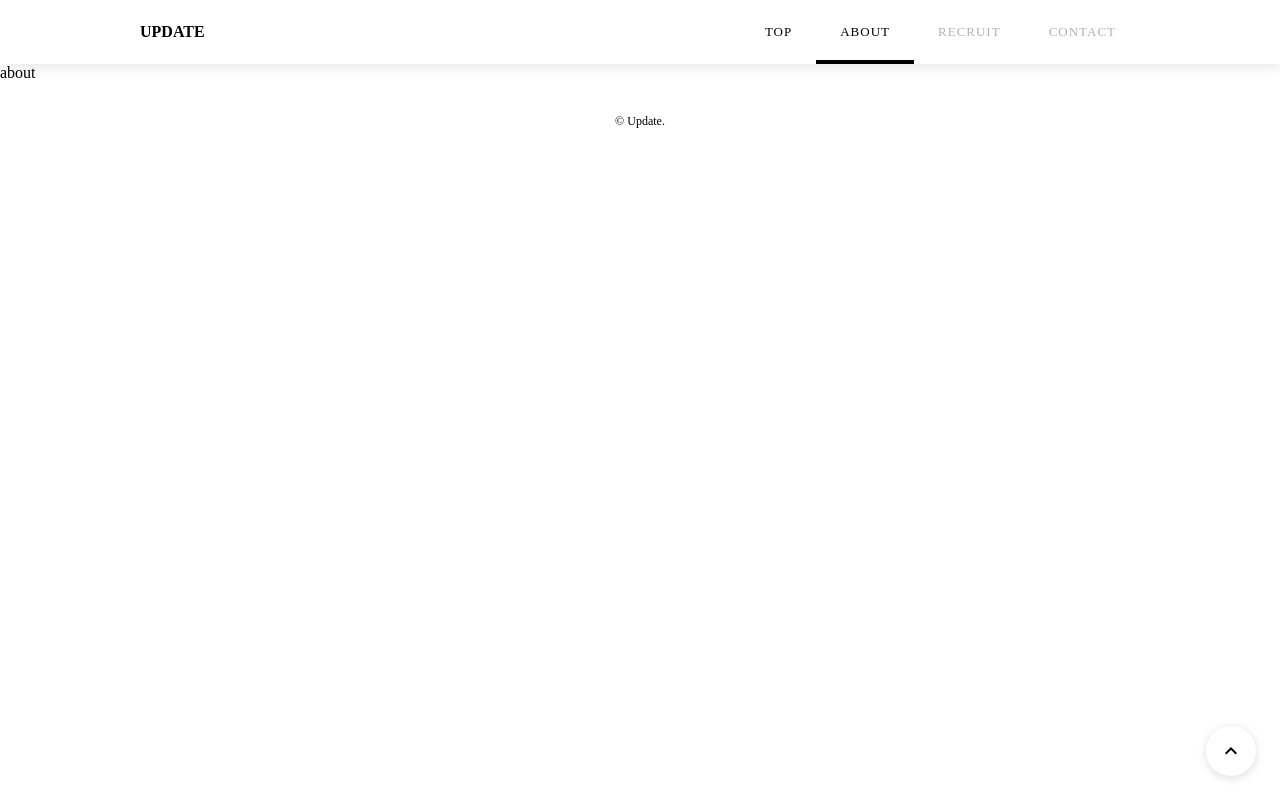
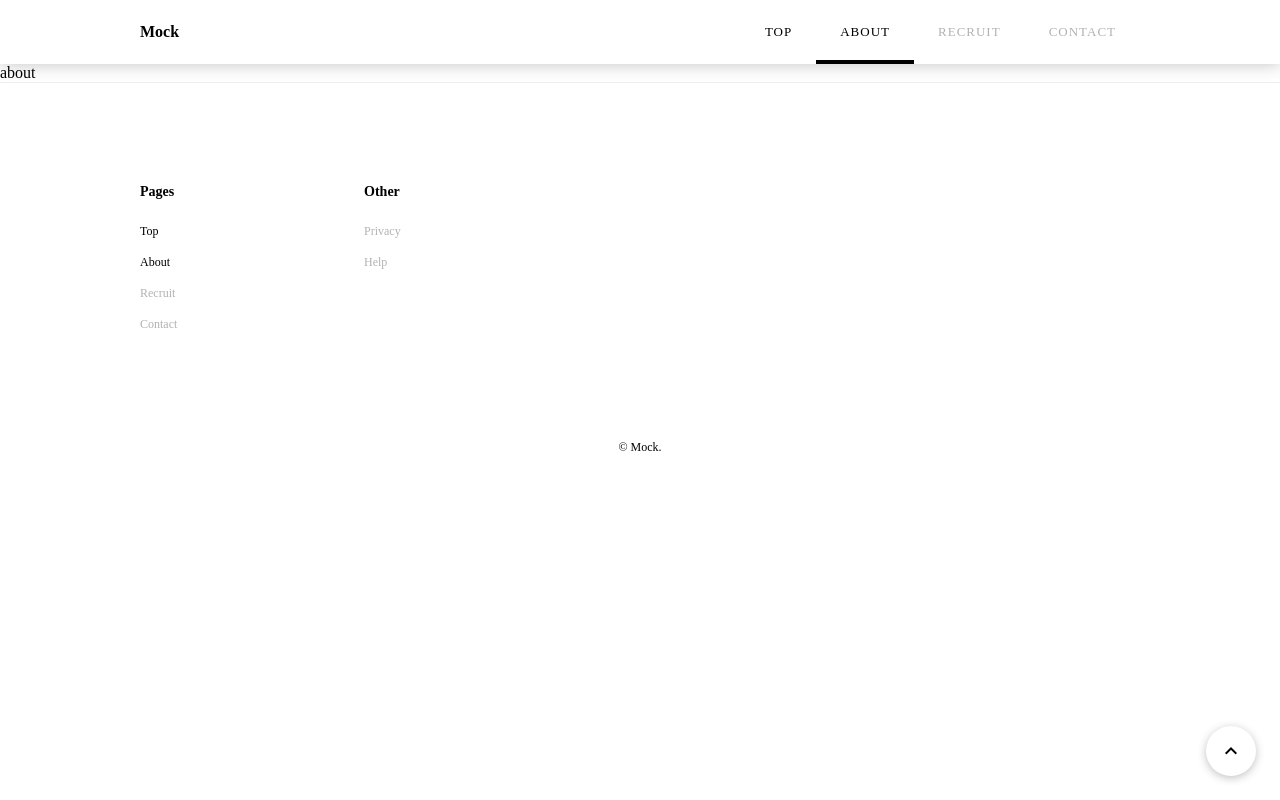
Before and after one commit to yuFujii/project-1, a Nuxt app: page /about in a window 1280 px wide. Built offline with nearby package versions, Linux system fonts and the light colour scheme.

Commit message:
update design

```diff
--- a/assets/css/components/_heading.scss
+++ b/assets/css/components/_heading.scss
@@ -6,5 +6,6 @@
   letter-spacing: 2px;
   @media screen and (max-width: 700px) {
     margin-bottom: 24px;
+    font-size: 24px;
   }
 }
--- a/assets/css/components/_table.scss
+++ b/assets/css/components/_table.scss
@@ -5,6 +5,7 @@
   border: 2px solid #000;
   table-layout: fixed;
   width: 100%;
+  text-align: center;
   th,
   td {
     border: 1px solid #000;
--- a/components/Footer.vue
+++ b/components/Footer.vue
@@ -7,7 +7,41 @@
       <i class="material-icons">keyboard_arrow_up</i>
     </a>
     <footer class="footer">
-      <p>&copy; Update.</p>
+      <div class="container">
+        <nav class="footer-nav">
+          <div class="footer-nav__col">
+            <h3 class="footer-nav__title">Pages</h3>
+            <nuxt-link
+              to="/"
+              class="footer-nav__link"
+            >Top</nuxt-link>
+            <nuxt-link
+              to="/about"
+              class="footer-nav__link"
+            >About</nuxt-link>
+            <span
+              to=""
+              class="footer-nav__link footer-nav__link--disabled"
+            >Recruit</span>
+            <span
+              to=""
+              class="footer-nav__link footer-nav__link--disabled"
+            >Contact</span>
+          </div>
+          <div class="footer-nav__col">
+            <h3 class="footer-nav__title">Other</h3>
+            <span
+              to=""
+              class="footer-nav__link footer-nav__link--disabled"
+            >Privacy</span>
+            <span
+              to=""
+              class="footer-nav__link footer-nav__link--disabled"
+            >Help</span>
+          </div>
+        </nav>
+        <p>&copy; Mock.</p>
+      </div>
     </footer>
   </div>
 </template>
@@ -16,7 +50,34 @@
 .footer {
   text-align: center;
   font-size: 12px;
-  margin: 32px 0;
+  padding: 100px 0 32px;
+  border-top: 1px solid #eee;
+  @media screen and (max-width: 700px) {
+    padding-top: 50px;
+  }
+}
+
+.footer-nav {
+  display: grid;
+  grid-gap: 24px;
+  grid-template-columns: repeat(2, 200px);
+  margin-bottom: 100px;
+  text-align: left;
+  @media screen and (max-width: 700px) {
+    grid-template-columns: repeat(2, 1fr);
+    margin-bottom: 50px;
+  }
+  &__title {
+    font-weight: bold;
+    margin-bottom: 16px;
+  }
+  &__link {
+    display: block;
+    padding: 8px 0;
+    &--disabled {
+      opacity: 0.3;
+    }
+  }
 }
 
 .to-top {
@@ -30,7 +91,7 @@
   border-radius: 50%;
   width: 50px;
   height: 50px;
-  box-shadow: 0 2px 10px #ddd;
+  box-shadow: 0 2px 8px rgba(#333, 0.3);
   cursor: pointer;
   transition: 0.5s;
   &:hover {
--- a/components/Header.vue
+++ b/components/Header.vue
@@ -5,31 +5,108 @@
   >
     <div class="container">
       <div class="header__row">
-        <p class="header__logo"><nuxt-link to="/">UPDATE</nuxt-link></p>
-        <nav class="header__menu">
+        <button
+          class="header-menu-trg"
+          @click="toggle()"
+        ><i class="material-icons">menu</i></button>
+        <p class="header__logo"><nuxt-link to="/">Mock</nuxt-link></p>
+        <nav
+          :class="{ opened: isOpen }"
+          class="header-menu"
+        >
           <nuxt-link to="/">Top</nuxt-link>
           <nuxt-link to="/about">About</nuxt-link>
           <span class="disabled">Recruit</span>
           <span class="disabled">Contact</span>
         </nav>
+        <div
+          :class="{ opened: isOpen }"
+          class="header-menu-back"
+          @click="toggle()"
+        />
       </div>
     </div>
   </header>
 </template>
 
+<script>
+export default {
+  data: function() {
+    return {
+      isOpen: false
+    }
+  },
+
+  methods: {
+    toggle: function(event) {
+      this.isOpen = !this.isOpen
+    }
+  }
+}
+</script>
+
+
 <style lang="scss">
 .header {
   line-height: 64px;
-  box-shadow: 0 0 16px #ddd;
+  box-shadow: 0 0 16px rgba(#333, 0.3);
+  position: relative;
+  z-index: 10;
   &__logo {
     font-weight: bold;
   }
   &__row {
     display: flex;
     justify-content: space-between;
+    @media screen and (max-width: 700px) {
+      justify-content: flex-start;
+      margin: 0 -16px;
     }
-  &__menu {
+  }
+}
+
+.header-menu-trg {
+  width: 64px;
+  display: none;
+  @media screen and (max-width: 700px) {
+    display: block;
+  }
+}
+
+.header-menu-back {
+  background: #000;
+  position: fixed;
+  top: 0;
+  left: 0;
+  width: 100%;
+  height: 100%;
+  transition: 0.3s;
+  opacity: 0;
+  pointer-events: none;
+  &.opened {
+    opacity: 0.3;
+    pointer-events: all;
+  }
+}
+
+.header-menu {
   display: flex;
+  @media screen and (max-width: 700px) {
+    display: block;
+    position: fixed;
+    top: 0;
+    left: 0;
+    width: 200px;
+    height: 100%;
+    background: #fff;
+    box-shadow: 0 0 16px rgba(#333, 0.3);
+    z-index: 10;
+    transform: translateX(-120%);
+    transition: 0.3s;
+    &.opened {
+      transform: translateX(0);
+    }
+  }
   a,
   span {
     line-height: 64px;
@@ -49,6 +126,10 @@
         width: 100%;
         height: 4px;
         background: #000;
+        @media screen and (max-width: 700px) {
+          width: 4px;
+          height: 100%;
+        }
       }
     }
   }
@@ -56,5 +137,4 @@
     opacity: 0.3;
   }
 }
-}
 </style>
--- a/nuxt.config.js
+++ b/nuxt.config.js
@@ -13,7 +13,7 @@ module.exports = {
   head: {
     title: '',
     titleTemplate: titleChunk => {
-      return titleChunk ? `${titleChunk} - Site` : 'Site'
+      return titleChunk ? `${titleChunk} - Mock` : 'Mock'
     },
     htmlAttrs: {
       lang: 'ja'
@@ -25,15 +25,15 @@ module.exports = {
       {
         hid: 'og:title',
         property: 'og:title',
-        content: 'Site',
+        content: 'Mock',
         template: chunk => {
-          return chunk ? `${chunk} - Site` : 'Site'
+          return chunk ? `${chunk} - Mock` : 'Mock'
         }
       },
       {
         hid: 'og:type',
         property: 'og:type',
-        content: 'website'
+        content: 'webMock'
       },
       {
         hid: 'og:url',
@@ -46,14 +46,14 @@ module.exports = {
         content: ''
       },
       {
-        hid: 'og:site_name',
-        property: 'og:site_name',
-        content: 'Site'
+        hid: 'og:Mock_name',
+        property: 'og:Mock_name',
+        content: 'Mock'
       },
       {
         hid: 'og:description',
         property: 'og:description',
-        content: 'Site'
+        content: 'Mock'
       },
       {
         hid: 'fb:app_id',
--- a/pages/index.vue
+++ b/pages/index.vue
@@ -102,50 +102,42 @@
           <caption class="tbl__caption">Superheros and sidekicks</caption>
           <colgroup>
             <col>
-            <col
-              span="2"
-              class="batman">
-            <col
-              span="2"
-              class="flash">
+            <col>
+            <col>
+            <col>
           </colgroup>
           <thead>
             <tr>
               <td />
-              <th scope="col">Batman</th>
-              <th scope="col">Robin</th>
-              <th scope="col">The Flash</th>
-              <th scope="col">Kid Flash</th>
+              <th scope="col">Free</th>
+              <th scope="col">Basic</th>
+              <th scope="col">Stundard</th>
             </tr>
           </thead>
           <tbody>
             <tr>
-              <th scope="row">Skill</th>
-              <td>Smarts</td>
-              <td>Dex, acrobat</td>
-              <td>Super speed</td>
-              <td>Super speed</td>
+              <th scope="row">Point</th>
+              <td>-</td>
+              <td>-</td>
+              <td>-</td>
             </tr>
             <tr>
-              <th scope="row">Skill</th>
-              <td>Smarts</td>
-              <td>Dex, acrobat</td>
-              <td>Super speed</td>
-              <td>Super speed</td>
+              <th scope="row">Point</th>
+              <td>-</td>
+              <td>-</td>
+              <td>-</td>
             </tr>
             <tr>
-              <th scope="row">Skill</th>
-              <td>Smarts</td>
-              <td>Dex, acrobat</td>
-              <td>Super speed</td>
-              <td>Super speed</td>
+              <th scope="row">Point</th>
+              <td>-</td>
+              <td>-</td>
+              <td>-</td>
             </tr>
             <tr>
-              <th scope="row">Skill</th>
-              <td>Smarts</td>
-              <td>Dex, acrobat</td>
-              <td>Super speed</td>
-              <td>Super speed</td>
+              <th scope="row">Point</th>
+              <td>-</td>
+              <td>-</td>
+              <td>-</td>
             </tr>
           </tbody>
         </table>
@@ -197,13 +189,6 @@
         </ul>
       </div>
     </section>
-
-    <section v-if="data">
-      <img
-        :src="data.avatar"
-        alt=""
-      >
-    </section>
   </main>
 </template>
 
@@ -218,7 +203,6 @@ export default {
 
   head() {
     return {
-      title: 'Top',
       meta: [
         {
           hid: 'description',
@@ -256,6 +240,9 @@ export default {
   margin-bottom: 80px;
   &__item {
     height: 300px;
+    @media screen and (max-width: 700px) {
+      height: 150px;
+    }
   }
 }
 
@@ -307,6 +294,7 @@ export default {
 }
 
 .news {
+  padding: 0;
   &__title {
     margin-bottom: 4px;
     font-size: 16px;
@@ -326,12 +314,19 @@ export default {
     grid-gap: 24px;
     grid-auto-flow: column;
     margin-bottom: 24px;
+    @media screen and (max-width: 700px) {
+      grid-gap: 16px;
+    }
   }
   &__thumbnail {
     background: #000;
     border-radius: 12px;
     width: 100px;
     height: 100px;
+    @media screen and (max-width: 700px) {
+      width: 60px;
+      height: 60px;
+    }
   }
 }
 
@@ -341,14 +336,24 @@ export default {
   display: flex;
   overflow: hidden;
   box-shadow: 0 0 16px #ddd;
+  @media screen and (max-width: 700px) {
+    display: block;
+  }
   &__thumbnail {
     width: 50%;
     height: 500px;
     background: #000;
+    @media screen and (max-width: 700px) {
+      width: 100%;
+      height: 230px;
+    }
   }
   &__body {
     padding: 64px;
     flex: 1;
+    @media screen and (max-width: 700px) {
+      padding: 32px;
+    }
   }
   &__title {
     margin-bottom: 8px;
```
Lines whose indentation alone changed are shown as unchanged.
